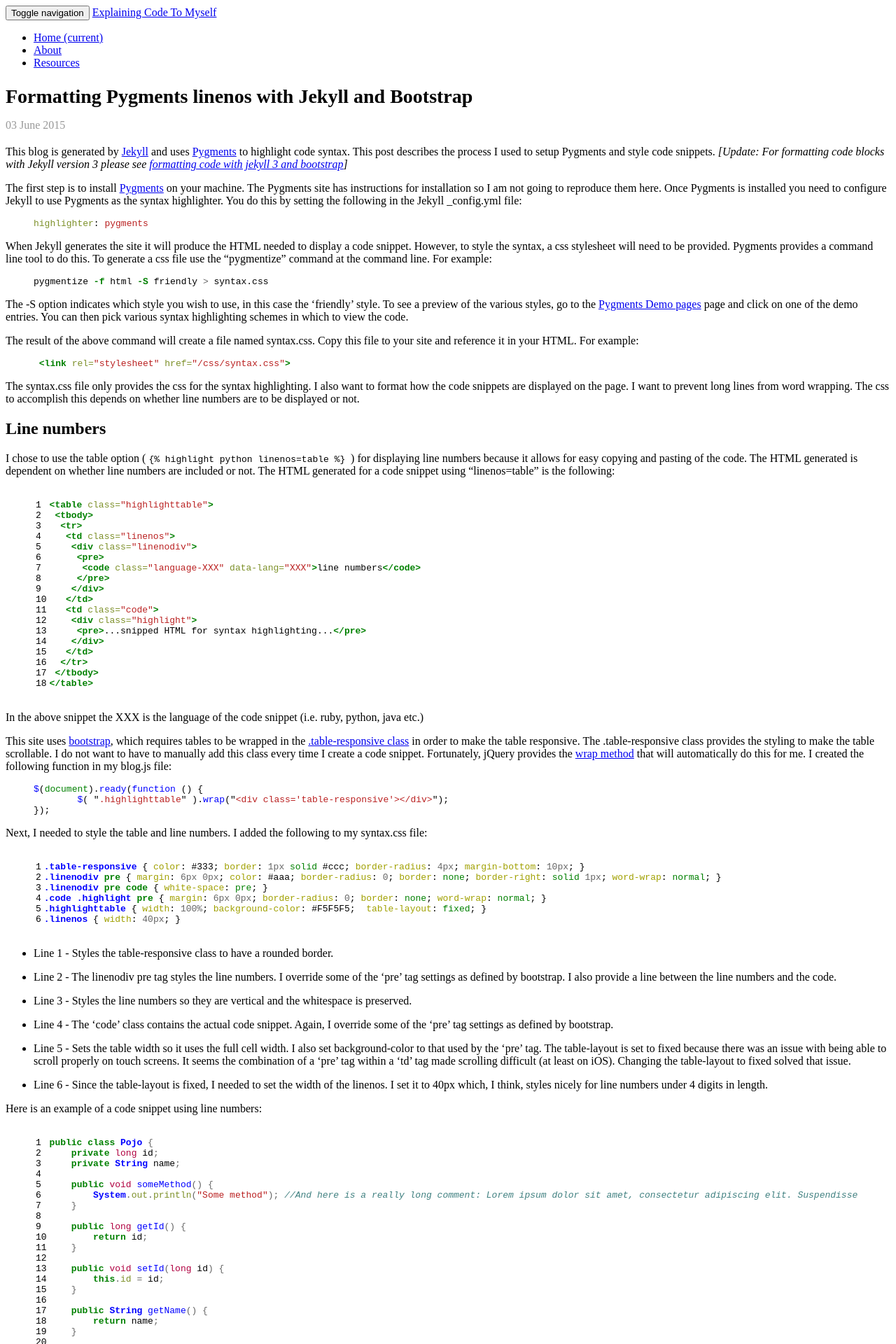
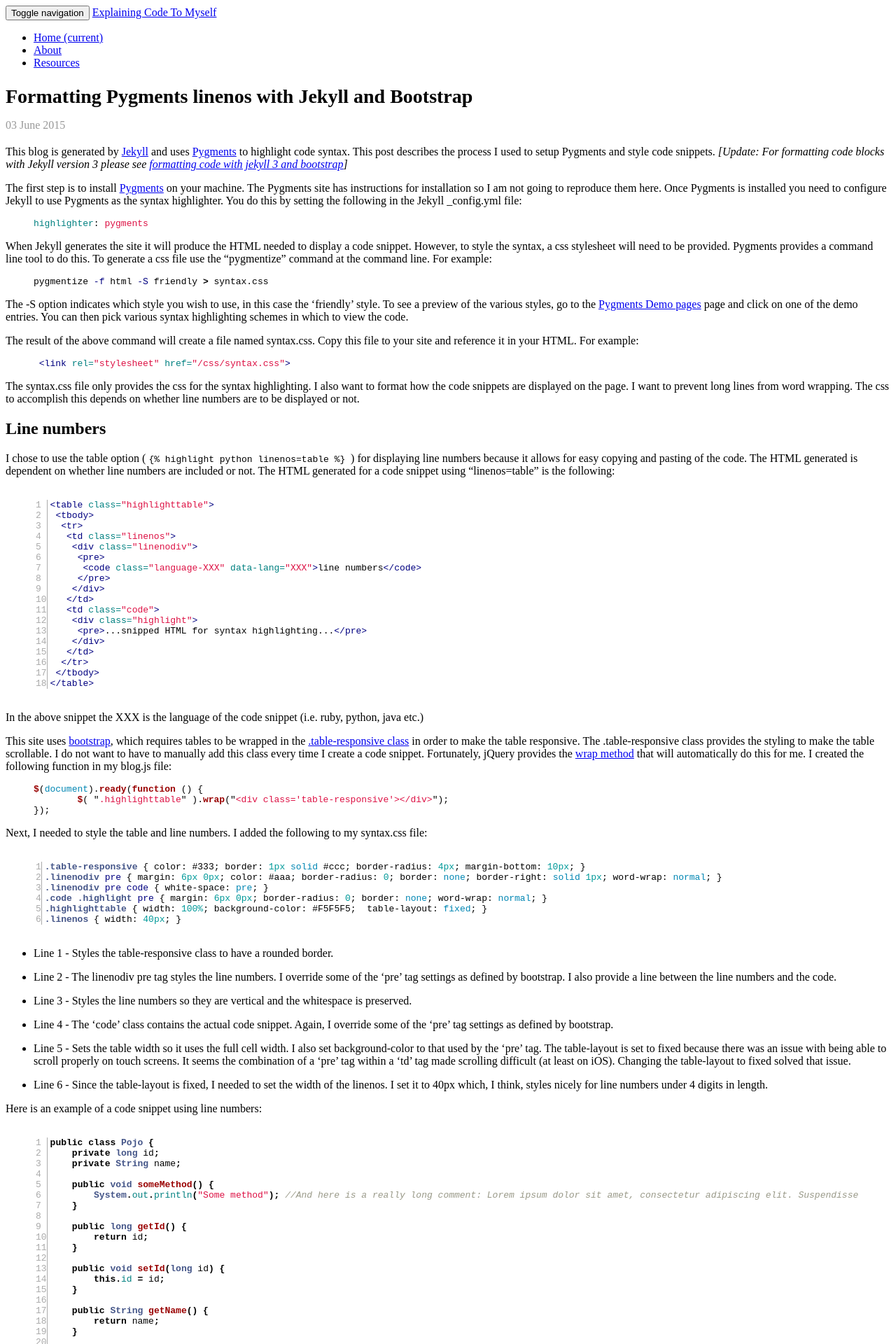
Before and after one commit to MonicaG/MonicaG.github.io, a Jekyll site: the page built from _posts/2015-06-03-formatting-code-with-pygments-and-jekyll.md, in a window 1280 px wide. Shown: the top 1920 px of the page at 70% size. Built offline with Jekyll 4.4.1, drawn with Linux system fonts in a browser that asks for light colours; nearby versions of some CDN libraries; comment, search, counter and statistics services are not loaded; a style sheet for code colours, icons or effects is not loaded.

Commit message:
updated syntax for jekyll 3 changes

```diff
--- a/css/syntax.css
+++ b/css/syntax.css
@@ -1,79 +1,68 @@
-.hll { background-color: #ffffcc }
-.c { color: #408080; font-style: italic } /* Comment */
-.err { border: 1px solid #FF0000 } /* Error */
-.k { color: #008000; font-weight: bold } /* Keyword */
-.o { color: #666666 } /* Operator */
-.cm { color: #408080; font-style: italic } /* Comment.Multiline */
-.cp { color: #BC7A00 } /* Comment.Preproc */
-.c1 { color: #408080; font-style: italic } /* Comment.Single */
-.cs { color: #408080; font-style: italic } /* Comment.Special */
-.gd { color: #A00000 } /* Generic.Deleted */
-.ge { font-style: italic } /* Generic.Emph */
-.gr { color: #FF0000 } /* Generic.Error */
-.gh { color: #000080; font-weight: bold } /* Generic.Heading */
-.gi { color: #00A000 } /* Generic.Inserted */
-.go { color: #888888 } /* Generic.Output */
-.gp { color: #000080; font-weight: bold } /* Generic.Prompt */
-.gs { font-weight: bold } /* Generic.Strong */
-.gu { color: #800080; font-weight: bold } /* Generic.Subheading */
-.gt { color: #0044DD } /* Generic.Traceback */
-.kc { color: #008000; font-weight: bold } /* Keyword.Constant */
-.kd { color: #008000; font-weight: bold } /* Keyword.Declaration */
-.kn { color: #008000; font-weight: bold } /* Keyword.Namespace */
-.kp { color: #008000 } /* Keyword.Pseudo */
-.kr { color: #008000; font-weight: bold } /* Keyword.Reserved */
-.kt { color: #B00040 } /* Keyword.Type */
-.m { color: #666666 } /* Literal.Number */
-.s { color: #BA2121 } /* Literal.String */
-.na { color: #7D9029 } /* Name.Attribute */
-.nb { color: #008000 } /* Name.Builtin */
-.nc { color: #0000FF; font-weight: bold } /* Name.Class */
-.no { color: #880000 } /* Name.Constant */
-.nd { color: #AA22FF } /* Name.Decorator */
-.ni { color: #999999; font-weight: bold } /* Name.Entity */
-.ne { color: #D2413A; font-weight: bold } /* Name.Exception */
-.nf { color: #0000FF } /* Name.Function */
-.nl { color: #A0A000 } /* Name.Label */
-.nn { color: #0000FF; font-weight: bold } /* Name.Namespace */
-.nt { color: #008000; font-weight: bold } /* Name.Tag */
-.nv { color: #19177C } /* Name.Variable */
-.ow { color: #AA22FF; font-weight: bold } /* Operator.Word */
-.w { color: #bbbbbb } /* Text.Whitespace */
-.mb { color: #666666 } /* Literal.Number.Bin */
-.mf { color: #666666 } /* Literal.Number.Float */
-.mh { color: #666666 } /* Literal.Number.Hex */
-.mi { color: #666666 } /* Literal.Number.Integer */
-.mo { color: #666666 } /* Literal.Number.Oct */
-.sb { color: #BA2121 } /* Literal.String.Backtick */
-.sc { color: #BA2121 } /* Literal.String.Char */
-.sd { color: #BA2121; font-style: italic } /* Literal.String.Doc */
-.s2 { color: #BA2121 } /* Literal.String.Double */
-.se { color: #BB6622; font-weight: bold } /* Literal.String.Escape */
-.sh { color: #BA2121 } /* Literal.String.Heredoc */
-.si { color: #BB6688; font-weight: bold } /* Literal.String.Interpol */
-.sx { color: #008000 } /* Literal.String.Other */
-.sr { color: #BB6688 } /* Literal.String.Regex */
-.s1 { color: #BA2121 } /* Literal.String.Single */
-.ss { color: #19177C } /* Literal.String.Symbol */
-.bp { color: #008000 } /* Name.Builtin.Pseudo */
-.vc { color: #19177C } /* Name.Variable.Class */
-.vg { color: #19177C } /* Name.Variable.Global */
-.vi { color: #19177C } /* Name.Variable.Instance */
-.il { color: #666666 } /* Literal.Number.Integer.Long */
+/*hightling from https://github.com/mojombo/tpw/blob/master/css/syntax.css*/
+.highlight  { background: #ffffff; }
+.highlight .c { color: #999988; font-style: italic } /* Comment */
+.highlight .err { color: #a61717; background-color: #e3d2d2 } /* Error */
+.highlight .k { font-weight: bold } /* Keyword */
+.highlight .o { font-weight: bold } /* Operator */
+.highlight .cm { color: #999988; font-style: italic } /* Comment.Multiline */
+.highlight .cp { color: #999999; font-weight: bold } /* Comment.Preproc */
+.highlight .c1 { color: #999988; font-style: italic } /* Comment.Single */
+.highlight .cs { color: #999999; font-weight: bold; font-style: italic } /* Comment.Special */
+.highlight .gd { color: #000000; background-color: #ffdddd } /* Generic.Deleted */
+.highlight .gd .x { color: #000000; background-color: #ffaaaa } /* Generic.Deleted.Specific */
+.highlight .ge { font-style: italic } /* Generic.Emph */
+.highlight .gr { color: #aa0000 } /* Generic.Error */
+.highlight .gh { color: #999999 } /* Generic.Heading */
+.highlight .gi { color: #000000; background-color: #ddffdd } /* Generic.Inserted */
+.highlight .gi .x { color: #000000; background-color: #aaffaa } /* Generic.Inserted.Specific */
+.highlight .go { color: #888888 } /* Generic.Output */
+.highlight .gp { color: #555555 } /* Generic.Prompt */
+.highlight .gs { font-weight: bold } /* Generic.Strong */
+.highlight .gu { color: #aaaaaa } /* Generic.Subheading */
+.highlight .gt { color: #aa0000 } /* Generic.Traceback */
+.highlight .kc { font-weight: bold } /* Keyword.Constant */
+.highlight .kd { font-weight: bold } /* Keyword.Declaration */
+.highlight .kp { font-weight: bold } /* Keyword.Pseudo */
+.highlight .kr { font-weight: bold } /* Keyword.Reserved */
+.highlight .kt { color: #445588; font-weight: bold } /* Keyword.Type */
+.highlight .m { color: #009999 } /* Literal.Number */
+.highlight .s { color: #d14 } /* Literal.String */
+.highlight .na { color: #008080 } /* Name.Attribute */
+.highlight .nb { color: #0086B3 } /* Name.Builtin */
+.highlight .nc { color: #445588; font-weight: bold } /* Name.Class */
+.highlight .no { color: #008080 } /* Name.Constant */
+.highlight .ni { color: #800080 } /* Name.Entity */
+.highlight .ne { color: #990000; font-weight: bold } /* Name.Exception */
+.highlight .nf { color: #990000; font-weight: bold } /* Name.Function */
+.highlight .nn { color: #555555 } /* Name.Namespace */
+.highlight .nt { color: #000080 } /* Name.Tag */
+.highlight .nv { color: #008080 } /* Name.Variable */
+.highlight .ow { font-weight: bold } /* Operator.Word */
+.highlight .w { color: #bbbbbb } /* Text.Whitespace */
+.highlight .mf { color: #009999 } /* Literal.Number.Float */
+.highlight .mh { color: #009999 } /* Literal.Number.Hex */
+.highlight .mi { color: #009999 } /* Literal.Number.Integer */
+.highlight .mo { color: #009999 } /* Literal.Number.Oct */
+.highlight .sb { color: #d14 } /* Literal.String.Backtick */
+.highlight .sc { color: #d14 } /* Literal.String.Char */
+.highlight .sd { color: #d14 } /* Literal.String.Doc */
+.highlight .s2 { color: #d14 } /* Literal.String.Double */
+.highlight .se { color: #d14 } /* Literal.String.Escape */
+.highlight .sh { color: #d14 } /* Literal.String.Heredoc */
+.highlight .si { color: #d14 } /* Literal.String.Interpol */
+.highlight .sx { color: #d14 } /* Literal.String.Other */
+.highlight .sr { color: #009926 } /* Literal.String.Regex */
+.highlight .s1 { color: #d14 } /* Literal.String.Single */
+.highlight .ss { color: #990073 } /* Literal.String.Symbol */
+.highlight .bp { color: #999999 } /* Name.Builtin.Pseudo */
+.highlight .vc { color: #008080 } /* Name.Variable.Class */
+.highlight .vg { color: #008080 } /* Name.Variable.Global */
+.highlight .vi { color: #008080 } /* Name.Variable.Instance */
+.highlight .il { color: #009999 } /* Literal.Number.Integer.Long */
 
-/*highlighting for code block with line numbers*/
-.table-responsive { color: #333; border: 1px solid #ccc; border-radius: 4px; margin-bottom: 10px; }
-.linenodiv pre { margin: 6px 0px; color: #aaa; border-radius: 0; border: none; border-right: solid 1px; word-wrap: normal; }
-.linenodiv pre code { white-space: pre; }
-.code .highlight pre { margin: 6px 0px; border-radius: 0; border: none; word-wrap: normal; }
-.highlighttable { width: 100%; background-color: #F5F5F5;  table-layout: fixed; }
-.linenos { width: 40px; }
-/*end linenumbers hightlighting*/
+/*formatting for code block with line numbers*/
+.highlight .lineno { border: none; border-radius: 0; border-right: solid 1px; color: #aaa; }
+.highlight .code pre { border: none; white-space: pre; overflow-x: auto; word-wrap: normal; }
 
-/*highlighting for code block with no line numbers*/
+/*formatting for code block with no line numbers*/
 .highlight pre code { display: block; white-space: pre; overflow-x: auto; word-wrap: normal; }
-/*end highlighting*/
-
-@-moz-document url-prefix() {
-  fieldset { display: table-cell; }
-}
```
